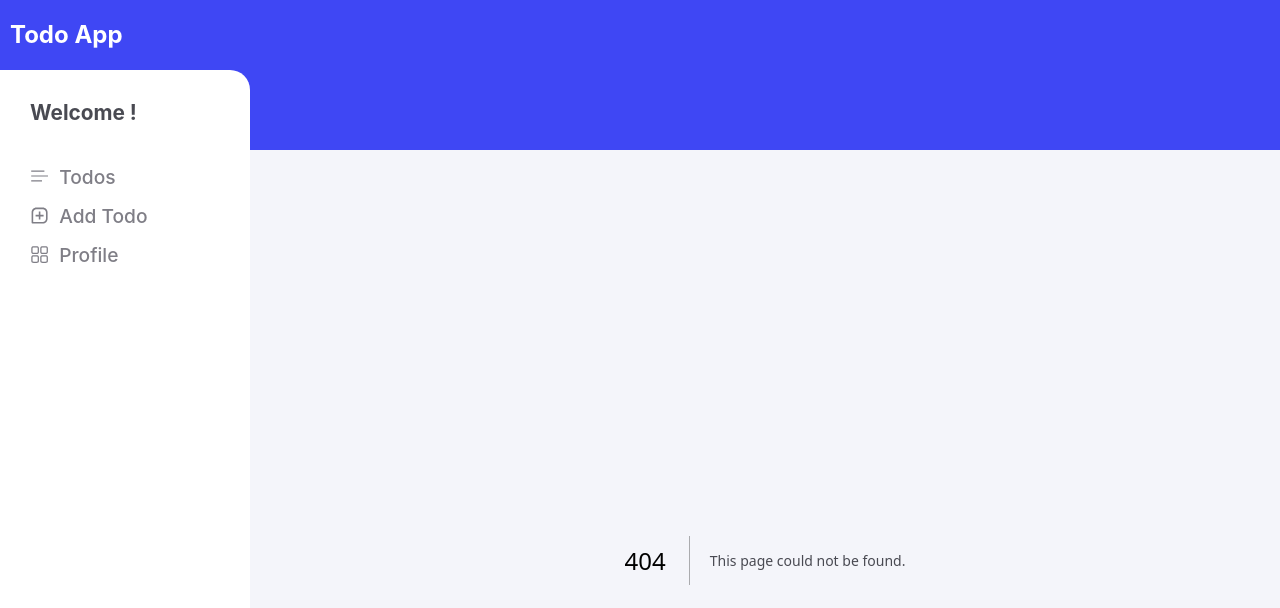
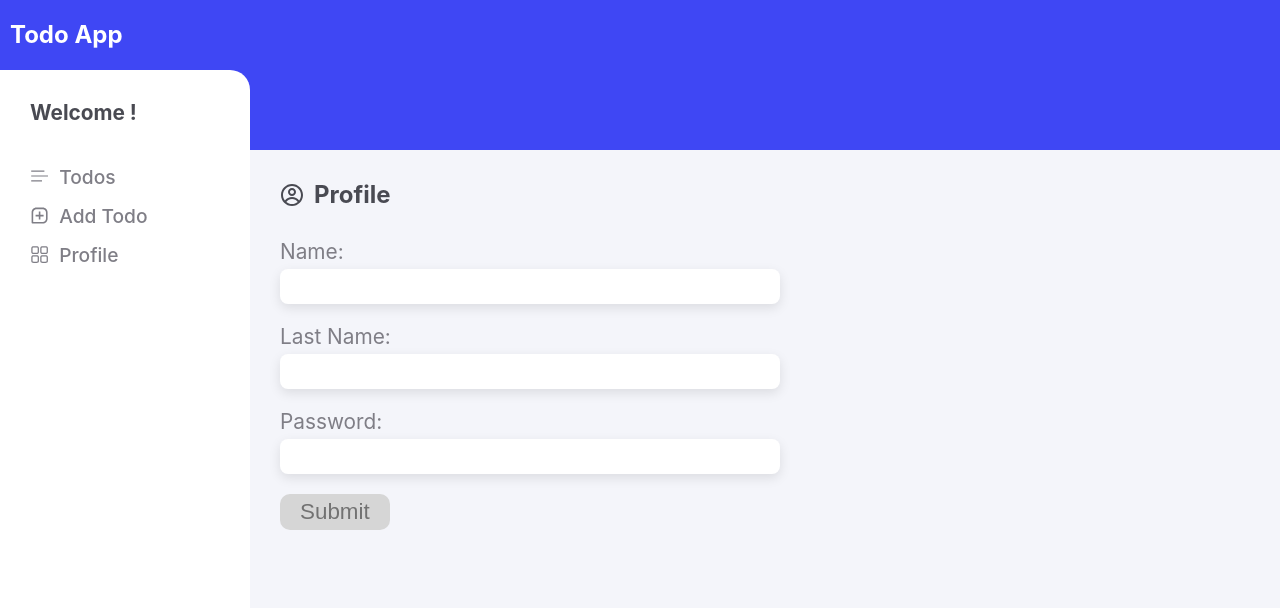
Before and after one commit to bemanima/TodoApp, a Next.js app: page /profile in a window 1280 px wide. Before the commit this address had no page. Shown: the top 608 px of the page. Built offline with nearby package versions, Linux system fonts and the light colour scheme.

Commit message:
Add profile inputs

```diff
--- /dev/null
+++ b/components/module/ProfileForm.js
@@ -0,0 +1,46 @@
+const ProfileForm = ({
+  name,
+  lastName,
+  password,
+  setName,
+  setLastName,
+  setPassword,
+  submitHandler,
+}) => {
+  return (
+    <>
+      <div className="profile-form__input">
+        <div>
+          <label htmlFor="name">Name:</label>
+          <input
+            id="name"
+            type="text"
+            value={name}
+            onChange={(e) => setName(e.target.value)}
+          />
+        </div>
+        <div>
+          <label htmlFor="last-name">Last Name:</label>
+          <input
+            id="last-name"
+            type="text"
+            value={lastName}
+            onChange={(e) => setLastName(e.target.value)}
+          />
+        </div>
+        <div>
+          <label htmlFor="password">Password:</label>
+          <input
+            id="password"
+            type="password"
+            value={password}
+            onChange={(e) => setPassword(e.target.value)}
+          />
+        </div>
+      </div>
+      <button onClick={submitHandler}>Submit</button>
+    </>
+  );
+};
+
+export default ProfileForm;
--- /dev/null
+++ b/components/template/ProfilePage.js
@@ -0,0 +1,39 @@
+import { useState } from "react";
+import { CgProfile } from "react-icons/cg";
+import ProfileForm from "../module/ProfileForm";
+
+const ProfilePage = () => {
+  const [name, setName] = useState("");
+  const [lastName, setLastName] = useState("");
+  const [password, setPassword] = useState("");
+
+  const submitHandler = async () => {
+    const res = await fetch("/api/profile", {
+      method: "POST",
+      body: JSON.stringify({ name, lastName, password }),
+      headers: { "Content-Type": "application/json" },
+    });
+
+    const data = await res.json();
+  };
+
+  return (
+    <div className="profile-form">
+      <h2>
+        <CgProfile />
+        Profile
+      </h2>
+      <ProfileForm
+        name={name}
+        lastName={lastName}
+        password={password}
+        setName={setName}
+        setLastName={setLastName}
+        setPassword={setPassword}
+        submitHandler={submitHandler}
+      />
+    </div>
+  );
+};
+
+export default ProfilePage;
--- /dev/null
+++ b/pages/profile.js
@@ -0,0 +1,7 @@
+import ProfilePage from "@/components/template/ProfilePage";
+
+const profile = () => {
+  return <ProfilePage />;
+};
+
+export default profile;
```
